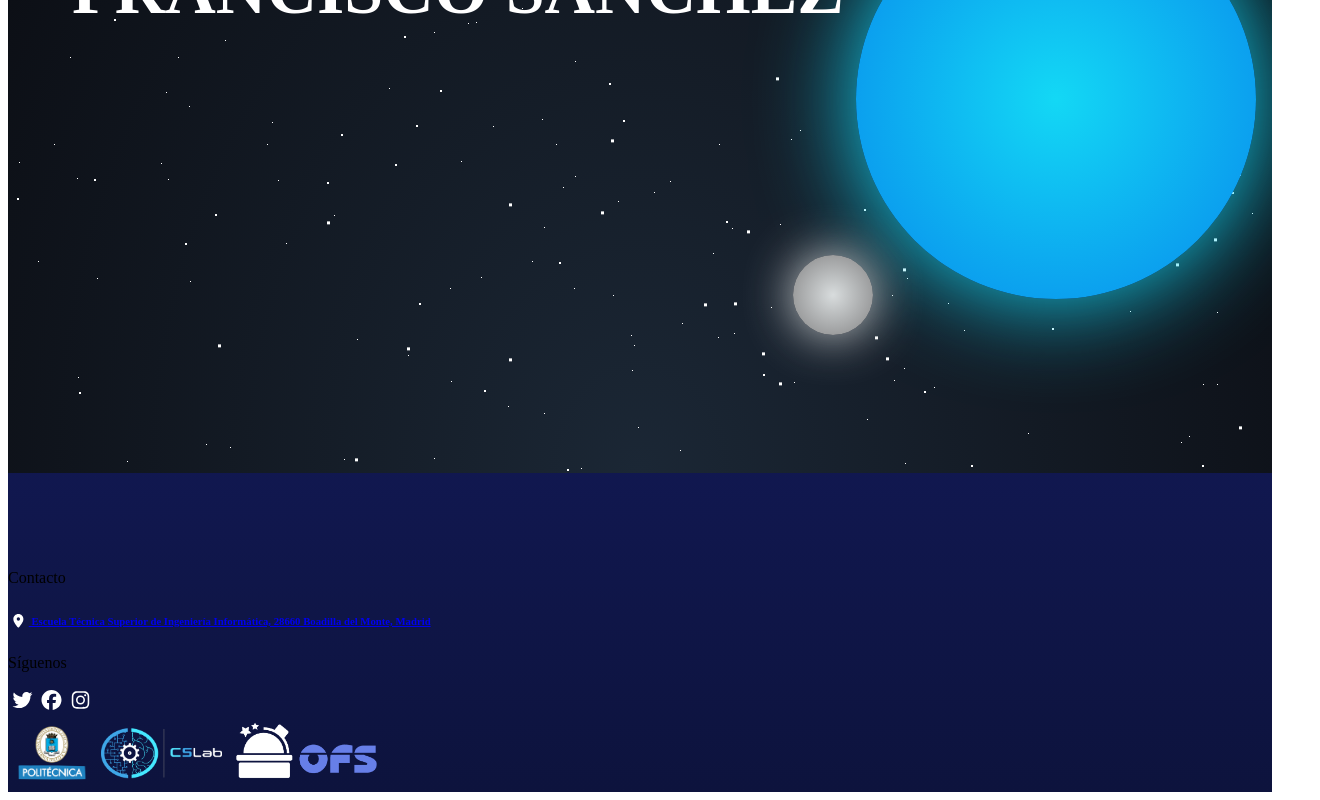
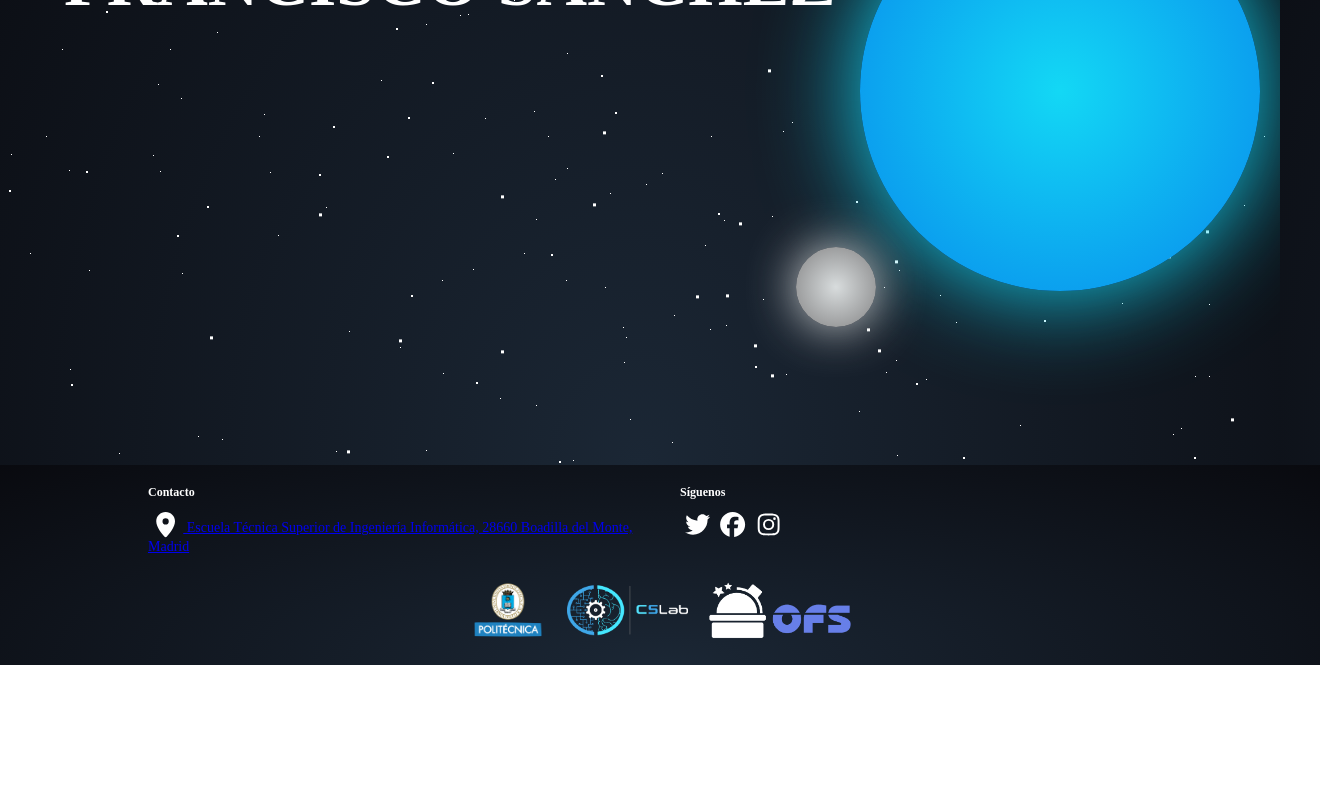
Before and after one commit to EddaBlanco/ofs_web, an Angular app in the folder ofs_web/: page / in a window 1280 px wide. Shown: the part 335-1135 px from the top of the page, 1320 px wide, since content can reach past the window. After the commit the page ends 1000 px from the top, so only its background shows below. Built offline with nearby package versions, Linux system fonts and the light colour scheme.

Commit message:
Arreglados los diseñso de welcome,footer y landing

```diff
--- a/ofs_web/angular.json
+++ b/ofs_web/angular.json
@@ -24,7 +24,9 @@
               {
                 "glob": "**/*",
                 "input": "public"
-              }
+              },
+              "src/assets"
+
             ],
             "styles": [
               "src/styles.scss"
--- a/ofs_web/src/app/app.scss
+++ b/ofs_web/src/app/app.scss
@@ -15,21 +15,34 @@
 main {
     padding-top: 20px
 }*/
+html, body {
+  height: 100%;
+  margin: 0;
+  padding: 0;
+  box-sizing: border-box;
+}
+
+
 .wrapper {
-  min-height: 100vh;
+  height: 100vh;
   display: flex;
   flex-direction: column;
-  background: linear-gradient(180deg, #1a237e 0%, #0d133d 100%);
+  //background: linear-gradient(180deg, #1a237e 0%, #0d133d 100%);
+  background: radial-gradient(ellipse at bottom, #1B2735 0%, #090A0F 100%);
+
 }
 
 main {
   flex: 1;
-  padding: 40px 0;
+  //padding: 40px 0;
   display: flex;
   justify-content: center;
   align-items: center;
 }
 
+
+
+
 app-footer {
   margin-top: auto;
 }
--- a/ofs_web/src/app/components/footer/footer.html
+++ b/ofs_web/src/app/components/footer/footer.html
@@ -1,18 +1,18 @@
-<div class="page-footer z-depth-5 transparent">
-    <div class="container ">
-        <div class="row justify-content-center">
-            <div class="ficha col-6 col-md-4">
-                <p>Contacto</p>
-                <div>
-                    <a class="white-text" href="https://www.google.com/maps/place/Escuela+T%C3%A9cnica+Superior+de+Ingenieros+Inform%C3%A1ticos+de+la+Universidad+Polit%C3%A9cnica+de+Madrid/@40.4054946,-3.8354464,15z/data=!4m5!3m4!1s0x0:0xdf7b007bb6904fa5!8m2!3d40.4054946!4d-3.8354464">
-                        <h6>
+<div class="footer-bg">
+  <div class="footer-data">
+    <div class="footer-blocks-row">
+      <div class="footer-block">
+        <div class="footer-block-title">Contacto</div>
+        <div class="footer-block-content">
+          <a class="white-text" href="https://www.google.com/maps/place/Escuela+Técnica+Superior+de+Ingenieros+Informáticos+de+la+Universidad+Politécnica+de+Madrid/@40.4054946,-3.8354464,15z/data=!4m5!3m4!1s0x0:0xdf7b007bb6904fa5!8m2!3d40.4054946!4d-3.8354464">
             <fa-icon class="footer-icon" [icon]="faMapMarkerAlt" size="lg"></fa-icon>
-                            Escuela Técnica Superior de Ingeniería Informática, 28660 Boadilla del Monte, Madrid</h6>
+            Escuela Técnica Superior de Ingeniería Informática, 28660 Boadilla del Monte, Madrid
           </a>
         </div>
       </div>
-            <div class="col-auto ficha ">
-                <p>Síguenos</p>
+      <div class="footer-block">
+        <div class="footer-block-title">Síguenos</div>
+        <div class="footer-block-content">
           <a href="https://twitter.com/cslabupm">
             <fa-icon class="footer-icon" [icon]="faTwitter" size="lg"></fa-icon>
           </a>
@@ -24,13 +24,11 @@
           </a>
         </div>
       </div>
-
-        <div class="row justify-content-center">
-            <div class="col-auto row ficha">
-                <img class="footer-logo col-auto" src="assets/img/logos/logo-upm.png">
-                <img class="footer-logo col-4" src="assets/img/logos/logo-cslab-hz.png">
-                <img class="footer-logo col-auto" style="padding: 3px;" src="assets/img/logos/logo_ofs_dark.png">
+    </div>
+    <div class="footer-logos">
+      <img class="footer-logo" src="assets/img/logos/logo-upm.png">
+      <img class="footer-logo" src="assets/img/logos/logo-cslab-hz.png">
+      <img class="footer-logo" src="assets/img/logos/logo_ofs_dark.png">
     </div>
   </div>
 </div>
-</div>
--- a/ofs_web/src/app/components/footer/footer.scss
+++ b/ofs_web/src/app/components/footer/footer.scss
@@ -1,21 +1,46 @@
+.footer-blocks-row {
+    width: 100%;
+    display: flex;
+    flex-direction: row;
+    justify-content: space-between;
+    align-items: flex-start;
+    gap: 40px;
+}
 .footer-bg {
-    background-color: #121212;
+    //background-color: #121212;
+    background: radial-gradient(ellipse at bottom, #1B2735 0%, #090A0F 100%);
     padding: 20px;
     bottom: 0;
     width: 100%;
     display: block;
+    justify-content: center;
+    align-items: center;
+
 }
 
 .footer-data {
-    margin: 25px 0px;
+    width: 80%;
+    display: flex;
+    flex-direction: row;
+    justify-content: space-between;
+    align-items: center;
+    margin: 0 auto;
+    width: 80%;
+    flex-direction: column;
+
+
+
 }
-
 .footer-block {
-    color: white;
+color: white;
+  flex: 1;
+  display: flex;
+  flex-direction: column;
+  align-items: flex-start;
 }
 
 .footer-block-content {
-    font-size: 12px;
+    font-size: 14px;
 }
 
 .footer-block-title {
@@ -29,12 +54,21 @@
     display: inline-block;
     color: white;
     margin: 2px;
+    font-size: 20px;
 }
 
 .footer-logos {
-    text-align: center;
+    flex: 1;
+    display: flex;
+        width: 100%;
+        display: flex;
+        justify-content: center;
+        align-items: center;
+        margin-top: 20px;
+        gap: 10px;
+
+
 }
-
 .footer-logo {
     height: 60px;
     width: auto;
--- a/ofs_web/src/styles.scss
+++ b/ofs_web/src/styles.scss
@@ -1 +1,8 @@
 /* You can add global styles to this file, and also import other style files */
+html, body {
+  height: 100%;
+  margin: 0;
+  padding: 0;
+  box-sizing: border-box;
+  background: radial-gradient(ellipse at bottom, #1B2735 0%, #090A0F 100%);
+}
```
Lines whose indentation alone changed are shown as unchanged.
